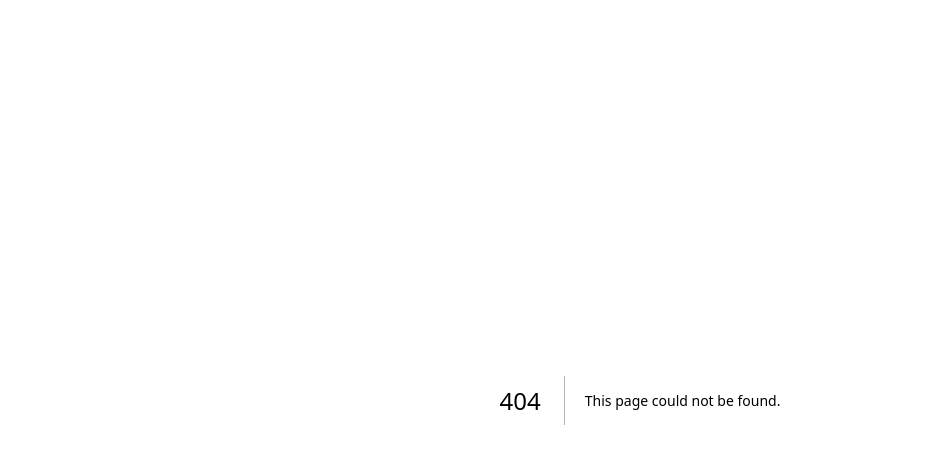
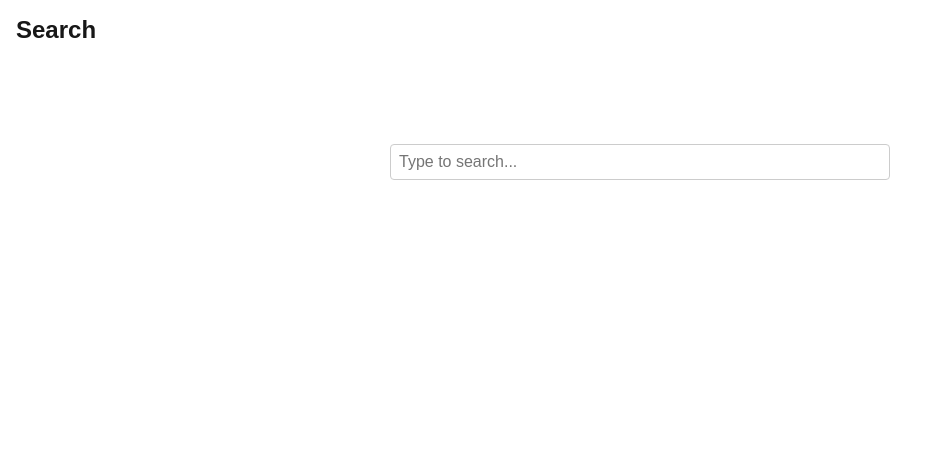
Before and after one commit to kisborg/stock-search, a Next.js app: page /search in a window 1280 px wide. Before the commit this address had no page. Shown: the top 464 px of the page, without its empty margins (0-937 px from the left). Built offline with nearby package versions, Linux system fonts and the light colour scheme.

Commit message:
initial folder structure and search page

```diff
--- /dev/null
+++ b/src/app/api/search/route.ts
@@ -0,0 +1,16 @@
+import { SearchItem, SearchResponse } from '@/types/SearchResponse';
+import { stripNumberingFromKeys } from '@/utils/helper-functions';
+import { NextRequest } from 'next/server';
+
+const TOKEN = process.env.API_TOKEN;
+
+export async function GET(req: NextRequest) {
+  const query = req.nextUrl.searchParams.get('q') ?? '';
+  const url = `${process.env.API_URL}/query?function=SYMBOL_SEARCH&keywords=${query}&apikey=${TOKEN}`;
+  const res = await fetch(url);
+  const json = (await res.json()) as SearchResponse;
+  const listWithoutNumbering = json.bestMatches.map(
+    (item: { [key: string]: string }) => stripNumberingFromKeys(item)
+  ) as SearchItem[];
+  return Response.json(listWithoutNumbering);
+}
--- /dev/null
+++ b/src/app/detail/layout.tsx
@@ -0,0 +1,3 @@
+export default function Layout({ children }: { children: React.ReactNode }) {
+  return <section>{children}</section>;
+}
--- a/src/app/layout.tsx
+++ b/src/app/layout.tsx
@@ -1,20 +1,20 @@
-import type { Metadata } from "next";
-import { Geist, Geist_Mono } from "next/font/google";
-import "./globals.css";
+import type { Metadata } from 'next';
+import { Geist, Geist_Mono } from 'next/font/google';
+import './globals.css';
 
 const geistSans = Geist({
-  variable: "--font-geist-sans",
-  subsets: ["latin"],
+  variable: '--font-geist-sans',
+  subsets: ['latin'],
 });
 
 const geistMono = Geist_Mono({
-  variable: "--font-geist-mono",
-  subsets: ["latin"],
+  variable: '--font-geist-mono',
+  subsets: ['latin'],
 });
 
 export const metadata: Metadata = {
-  title: "Create Next App",
-  description: "Generated by create next app",
+  title: 'Stock search',
+  description: 'Find the latest and greatest stocks to invest in',
 };
 
 export default function RootLayout({
--- /dev/null
+++ b/src/app/search/components/SearchBar.module.scss
@@ -0,0 +1,72 @@
+.wrapper {
+  min-height: 100vh;
+  width: 100%;
+  display: flex;
+  flex-direction: column;
+  align-items: center; // center horizontally
+  margin-top: 100px;
+}
+
+.container {
+  width: 100%;
+  max-width: 500px;
+  min-width: 0;
+  margin-left: 20px;
+  margin-right: 20px;
+}
+
+.inputStyle {
+  width: 100%;
+  max-width: 500px;
+  min-width: 0;
+  font-size: 16px;
+  margin-bottom: 12px;
+  border: 1px solid #ccc;
+  border-radius: 4px;
+  padding: 8px;
+  box-sizing: border-box;
+}
+
+.resultsLoading {
+  display: flex;
+  justify-content: center;
+  height: 30px;
+}
+
+.resultList {
+  width: 100%;
+}
+
+.resultItem {
+  display: flex;
+  align-items: center;
+  justify-content: space-between;
+  height: 30px;
+  width: 100%;
+  border-bottom: 1px solid #eee;
+  font-size: 14px;
+  padding-left: 4px;
+  padding-right: 4px;
+  box-sizing: border-box;
+}
+
+.symbolCurrency {
+  display: flex;
+  gap: 8px;
+}
+
+.symbol {
+  font-weight: 600;
+}
+
+.currency {
+  color: #777;
+}
+
+.name {
+  white-space: nowrap;
+  text-overflow: ellipsis;
+  overflow: hidden;
+  max-width: 130px;
+  text-align: right;
+}
--- /dev/null
+++ b/src/app/search/components/SearchBar.tsx
@@ -0,0 +1,71 @@
+'use client';
+import styles from './SearchBar.module.scss';
+import Spinner from '@/components/spinner/Spinner';
+import { useState, useRef } from 'react';
+import { SearchItem, SearchResponse } from '@/types/SearchResponse';
+import useSearch from '@/hooks/useSearch';
+import Link from 'next/link';
+
+export default function SearchBar() {
+  const [input, setInput] = useState('');
+  const [results, setResults] = useState<SearchItem[]>([]);
+  const [isLoading, setIsLoading] = useState(false);
+  const debounceRef = useRef<NodeJS.Timeout | null>(null);
+  const { getStockList } = useSearch();
+
+  const handleChange = (e: React.ChangeEvent<HTMLInputElement>) => {
+    const value = e.target.value;
+    setInput(value);
+
+    if (debounceRef.current) {
+      clearTimeout(debounceRef.current);
+    }
+
+    if (value === '') {
+      setResults([]);
+      return;
+    }
+
+    debounceRef.current = setTimeout(async () => {
+      setIsLoading(true);
+      const list = await getStockList(value);
+      setResults(list);
+      setIsLoading(false);
+    }, 400);
+  };
+
+  return (
+    <div className={styles.wrapper}>
+      <div className={styles.container}>
+        <input
+          type="text"
+          placeholder="Type to search..."
+          value={input}
+          onChange={handleChange}
+          className={styles.inputStyle}
+        />
+        {isLoading && (
+          <div className={styles.resultsLoading}>
+            <Spinner />
+          </div>
+        )}
+        <div className={styles.resultList}>
+          {!isLoading &&
+            results.map((item) => (
+              <Link key={item.symbol} href={`/details/${item.symbol}`}>
+                <div className={styles.resultItem}>
+                  <div className={styles.symbolCurrency}>
+                    <span className={styles.symbol}>{item.symbol}</span>
+                    <span className={styles.currency}>{item.currency}</span>
+                  </div>
+                  <span className={styles.name} title={item.name}>
+                    {item.name}
+                  </span>
+                </div>
+              </Link>
+            ))}
+        </div>
+      </div>
+    </div>
+  );
+}
--- /dev/null
+++ b/src/app/search/page.tsx
@@ -0,0 +1,10 @@
+import SearchBar from './components/SearchBar';
+
+export default function Page() {
+  return (
+    <div style={{ padding: 16 }}>
+      <h2>Search</h2>
+      <SearchBar />
+    </div>
+  );
+}
--- /dev/null
+++ b/src/components/spinner/Spinner.module.scss
@@ -0,0 +1,18 @@
+@keyframes spin {
+  0% {
+    transform: rotate(0deg);
+  }
+  100% {
+    transform: rotate(360deg);
+  }
+}
+
+.spinnerStyle {
+  display: inline-block;
+  width: 24;
+  height: 24;
+  border: 3px solid #f3f3f3;
+  border-top: 3px solid #333;
+  border-radius: 50%;
+  animation: spin 1s linear infinite;
+}
--- /dev/null
+++ b/src/components/spinner/Spinner.tsx
@@ -0,0 +1,5 @@
+import styles from './Spinner.module.scss';
+
+export default function Spinner() {
+  return <span className={styles.spinnerStyle} />;
+}
--- /dev/null
+++ b/src/hooks/useSearch.tsx
@@ -0,0 +1,14 @@
+import { SearchItem } from '@/types/SearchResponse';
+
+export default function useSearch() {
+  const getStockList = async (searchString: string): Promise<SearchItem[]> => {
+    const res = await fetch(
+      `/api/search?q=${encodeURIComponent(searchString)}`
+    );
+    const json = (await res.json()) as SearchItem[];
+
+    return json;
+  };
+
+  return { getStockList };
+}
--- /dev/null
+++ b/src/types/SearchResponse.ts
@@ -0,0 +1,25 @@
+export type SearchResponse = {
+  bestMatches: {
+    '1. symbol': string;
+    '2. name': string;
+    '3. type': string;
+    '4. region': string;
+    '5. marketOpen': string;
+    '6. marketClose': string;
+    '7. timezone': string;
+    '8. currency': string;
+    '9. matchScore': string;
+  }[];
+};
+
+export type SearchItem = {
+  symbol: string;
+  name: string;
+  type: string;
+  region: string;
+  marketOpen: string;
+  marketClose: string;
+  timezone: string;
+  currency: string;
+  matchScore: string;
+};
--- /dev/null
+++ b/src/utils/helper-functions.ts
@@ -0,0 +1,9 @@
+export const stripNumberingFromKeys = (obj: { [key: string]: string }) => {
+  const newObj: { [key: string]: string } = {};
+  for (const key in obj) {
+    // Remove leading number and dot-space using regex
+    const newKey = key.replace(/^\d+\.\s*/, '');
+    newObj[newKey] = obj[key];
+  }
+  return newObj;
+};
```
Also changed, not shown: src/app/detail/[slug]/page.tsx (added, +7 -0 lines).
